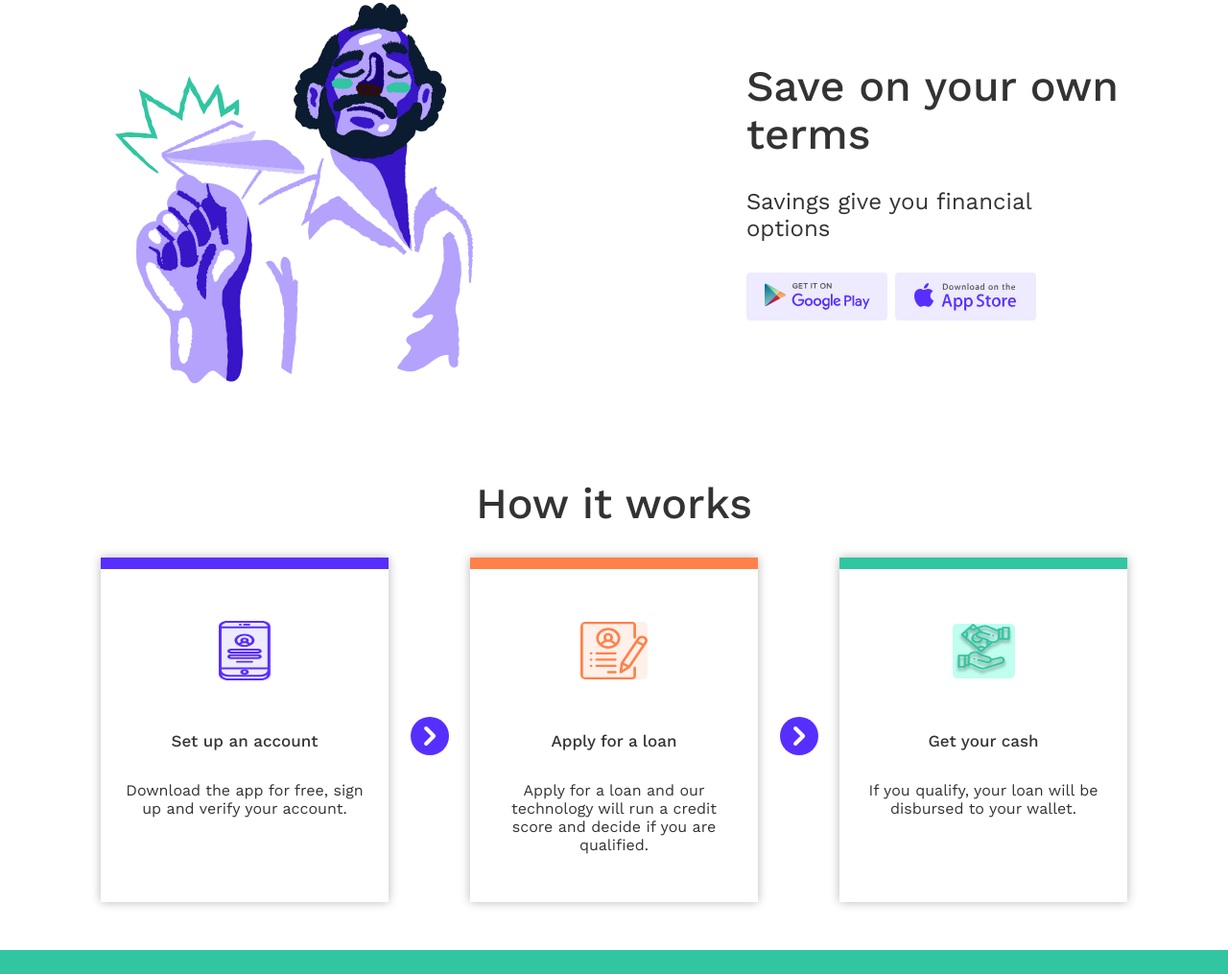
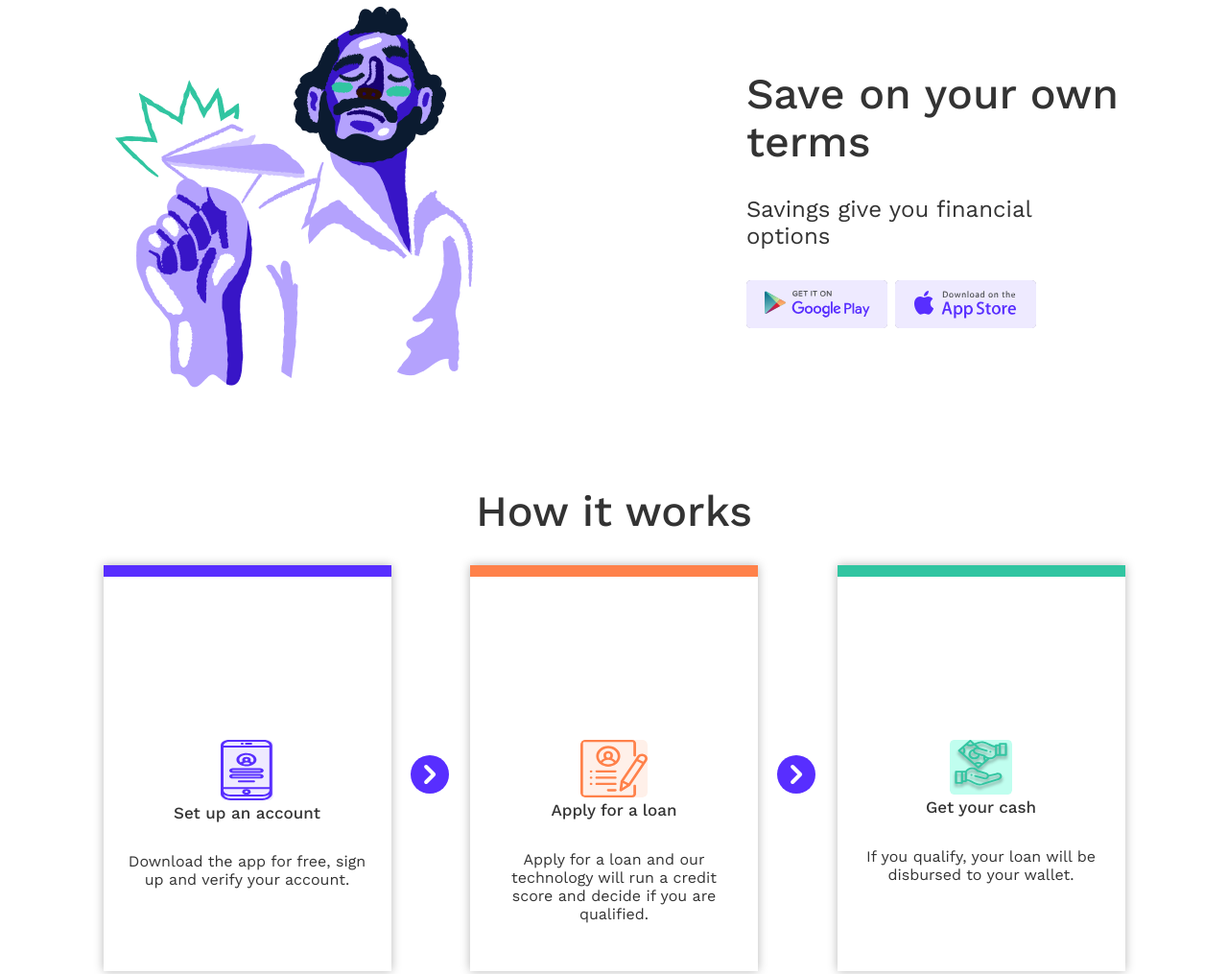
Before and after one commit to stasha-red/result-sh-advanced-css-html, a plain HTML site: page index.html in a window 1280 px wide. Shown: the part 730-1745 px from the top of the page at 96% size. Drawn offline with Linux system fonts and the light colour scheme.

Commit message:
Update style.css

```diff
--- a/style.css
+++ b/style.css
@@ -158,6 +158,10 @@ a:hover {
     padding: var(--two-column-padding);
 }
 
+.two-column:first-child .two-column__media {
+    min-height: 500px;
+}
+
 .two-column:first-child {
     padding-top: 0;
 }
@@ -189,9 +193,11 @@ a:hover {
     max-width: 25ch;
 }
 
-.two-column__media img {
-    display: block;
-    max-width: 100%;
+.two-column__media {
+    min-height: 400px;
+    background-repeat: no-repeat;
+    background-position: center;
+    background-size: contain;
 }
 
 @media screen and (max-width: 768px) {
@@ -222,19 +228,18 @@ a:hover {
         right: 0;
         bottom: 0;
         left: 0;
+        min-height: auto;
         opacity: .1;
     }
 
-    .two-column__media img {
-        margin: 0 auto;
-        max-height: 100%;
+    .two-column:first-child .two-column__media {
+        min-height: auto;
     }
 
     .two-column__text {
         min-height: 300px;
         z-index: 1;
     }
-
 }
 
 /* DOWNLOAD LIST */
@@ -249,6 +254,21 @@ a:hover {
 
 .download-list__item:not(:last-child) {
     margin-right: 8px;
+}
+
+.download-list__link {
+    display: block;
+    border-radius: 5px;
+    background-color: #333;
+}
+
+.download-list__link img {
+    vertical-align: middle;
+    transition: opacity .3s;
+}
+
+.download-list__link:hover img {
+    opacity: .75;
 }
 
 @media screen and (max-width: 768px) {
@@ -266,8 +286,9 @@ a:hover {
 
 .guide-list {
     display: flex;
-    justify-content: space-evenly;
-    margin: 0;
+    justify-content: space-between;
+    max-width: 1065px;
+    margin: 0 auto;
     padding: 0;
     list-style: none;
 }
@@ -276,16 +297,33 @@ a:hover {
     width: 100%;
     max-width: 300px;
     position: relative;
+    margin-right: 80px;
     padding: 50px 20px;
     box-shadow: 0px 0px 10px 0px #B7B7B7;
     border-top: 12px solid;
 }
 
-.guide-list__item + .guide-list__item::before {
+.guide-list__item:last-child {
+    margin-right: 0;
+}
+
+.guide-list__item::before {
+    content: '';
+    width: 80px;
+    height: 70px;
+    margin: 0 auto 50px;
+    display: block;
+    background-repeat: no-repeat;
+    background-position: center;
+    background-size: contain;
+}
+
+.guide-list__item:not(:last-child)::after {
     content: '';
     position: absolute;
     top: calc(50% - 20px);
-    left: -62px;
+    left: 100%;
+    transform: translateX(50%);
     width: 40px;
     height: 40px;
     border-radius: 40px;
@@ -307,13 +345,16 @@ a:hover {
     border-top-color: var(--color-green);
 }
 
-.guide-list__item-icon {
-    width: 80px;
-    height: 70px;
-    margin: 0 auto 50px;
-    display: flex;
-    align-items: center;
-    justify-content: center;
+.guide-list__item--account::before {
+    background-image: url('assets/icons/icon-account.svg');
+}
+
+.guide-list__item--application::before {
+    background-image: url('assets/icons/icon-application.svg');
+}
+
+.guide-list__item--cash::before {
+    background-image: url('assets/icons/icon-cash.svg');
 }
 
 .guide-list__item-desc {
@@ -326,14 +367,18 @@ a:hover {
         flex-direction: column;
     }
 
+    .guide-list__item {
+        margin-right: 0;
+    }
+
     .guide-list__item:not(:last-child) {
         margin-bottom: 50px;
     }
 
-    .guide-list__item + .guide-list__item::before {
+    .guide-list__item:not(:last-child)::after {
         width: 30px;
         height: 30px;
-        top: -52px;
+        top: calc(100% + 10px);
         left: calc(50% - 20px);
         transform: rotate(0.25turn);
     }
@@ -395,6 +440,10 @@ a:hover {
     font-style: normal;
 }
 
+.footer__section-info {
+    margin-top: 0;
+}
+
 .footer__section dt {
     font-weight: 500;
     margin-bottom: .3em;
```
